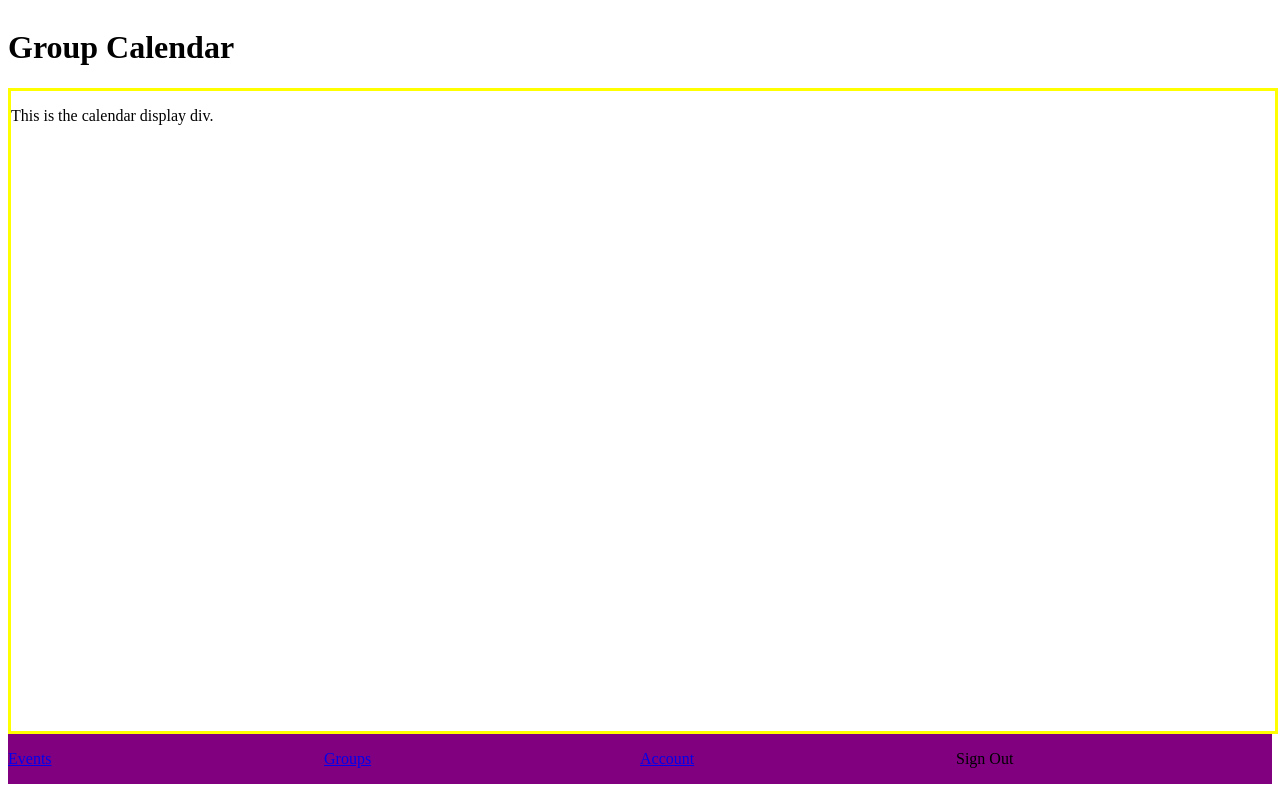
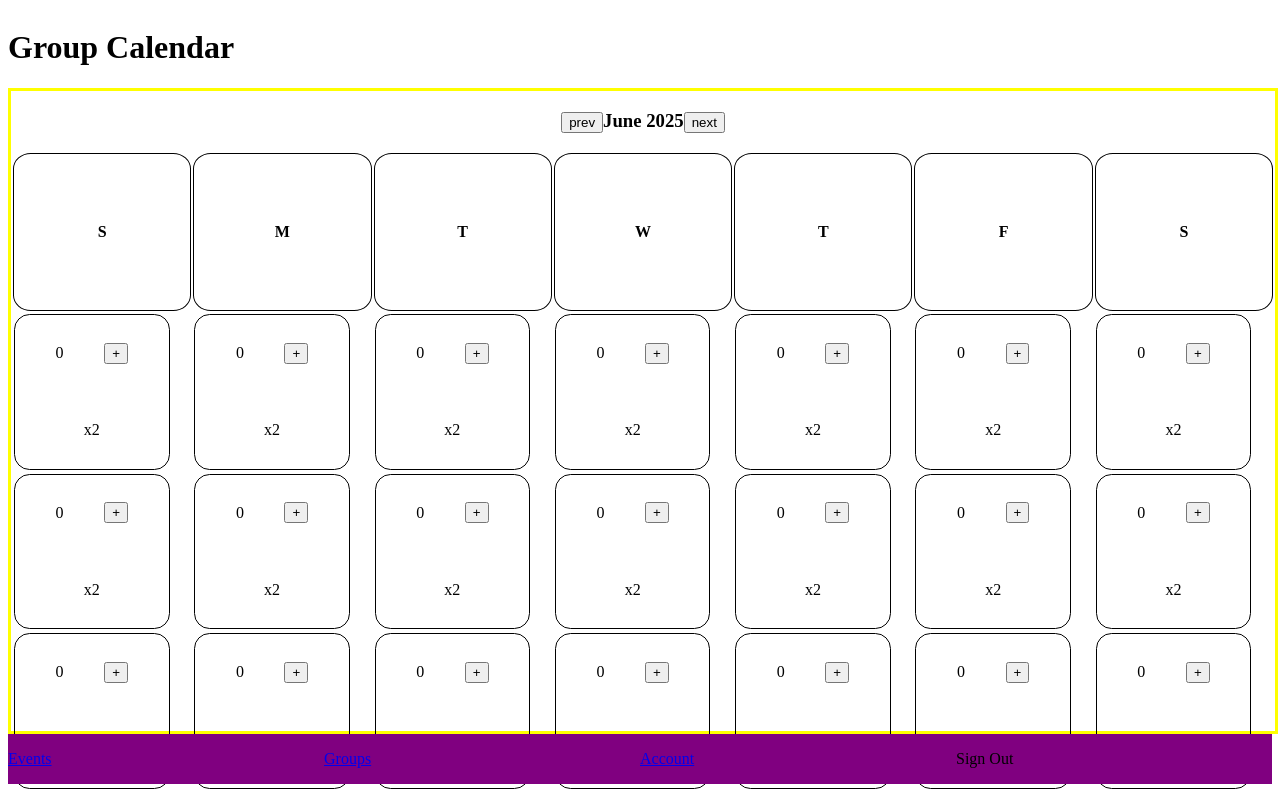
Before and after one commit to cammando016/calendar, a Next.js app in the folder frontend/: page / in a window 1280 px wide. Shown: the top 791 px of the page. Built offline with nearby package versions, Linux system fonts and the light colour scheme.

Commit message:
Create month layout and single day display within month layout

```diff
--- a/frontend/src/app/page.jsx
+++ b/frontend/src/app/page.jsx
@@ -1,11 +1,12 @@
 import Image from "next/image";
 import styles from "./page.module.css";
+import Month from "@/components/Month";
 
 export default function Home() {
   return (
     // <div className={styles.page}></div>
     <div id="calendar">
-      <p>This is the calendar display div.</p>
+      <Month month={'June 2025'}/>
     </div>
   );
 }
--- /dev/null
+++ b/frontend/src/components/DayOfMonth.jsx
@@ -0,0 +1,20 @@
+import styles from '../styles/dayofmonth.module.css'
+
+export default function DayOfMonth({ date, eventCount }) {
+
+    return (
+        <div className={`${styles.dayofmonth}`}>
+            <div className={`${styles.row} ${styles.toprow}`}>
+                <div className="date">
+                    <p>{date}</p>
+                </div>
+                <div className="add-event">
+                    <button>+</button>
+                </div>
+            </div>
+            <div className={`${styles.row} ${styles.bottomrow}`}>
+                <p>x{eventCount}</p>
+            </div>
+        </div>
+    )
+}
--- /dev/null
+++ b/frontend/src/components/Month.jsx
@@ -0,0 +1,53 @@
+import DayOfMonth from "./DayOfMonth"
+import styles from '../styles/month.module.css'
+
+const weekdays = ['S', 'M', 'T', 'W', 'T', 'F', 'S'];
+const weekNums = [1, 2, 3, 4, 5];
+
+export default function Month ({ month }) {
+    return (
+        <div className={`${styles.month}`}>
+            <div className={`${styles.monthheading}`}>
+                <h3>
+                    <button>prev</button>
+                    {month}
+                    <button>next</button>
+                </h3>
+            </div>
+            <table>
+                <thead>
+                    <tr>
+                        {
+                            weekdays.map(weekday => {
+                                return <th className={`${styles.weekdayheading}`}>{weekday}</th>
+                            })
+                        }
+                    </tr>
+                </thead>
+                <tbody>
+                    {
+                        weekNums.map(weekNum => {
+                            return (<tr key={weekNum}>
+                                {
+                                    weekdays.map(weekday => {
+                                        return (
+                                            <td>
+                                                <DayOfMonth
+                                                    date={weekday.indexOf()+1}
+                                                    eventCount={2}
+                                                />
+                                            </td>
+                                        )
+                                    })
+                                }
+                            </tr>)
+                        })
+                    }
+                </tbody>
+            </table>
+            <div>
+                <h3>{month} Events</h3>
+            </div>
+        </div>
+    )
+}
--- /dev/null
+++ b/frontend/src/styles/dayofmonth.module.css
@@ -0,0 +1,25 @@
+.dayofmonth {
+    width: 12vw;
+    height: 12vw;
+    display: flex;
+    flex-direction: column;
+    border-style: solid;
+    border-color: black;
+    border-width: 0.5px;
+    border-radius: 10%;
+}
+
+.row {
+    display: flex;
+    height: 50%;
+    align-items: center;
+}
+
+.toprow {
+    flex-direction: row;
+    justify-content: space-evenly;
+}
+
+.bottomrow {
+    justify-content: center;
+}
--- /dev/null
+++ b/frontend/src/styles/month.module.css
@@ -0,0 +1,22 @@
+.month {
+    display: flex;
+    flex-direction: column;
+    justify-content: center;
+}
+
+.monthheading {
+    width: 100%;
+    display: flex;
+    flex-direction: row;
+    justify-content: space-evenly;
+}
+
+.weekdayheading {
+    width: 12vw;
+    height: 12vw;
+    border-style: solid;
+    border-color: black;
+    border-width: 0.5px;
+    border-radius: 10%;
+    text-align: center;
+}
```
